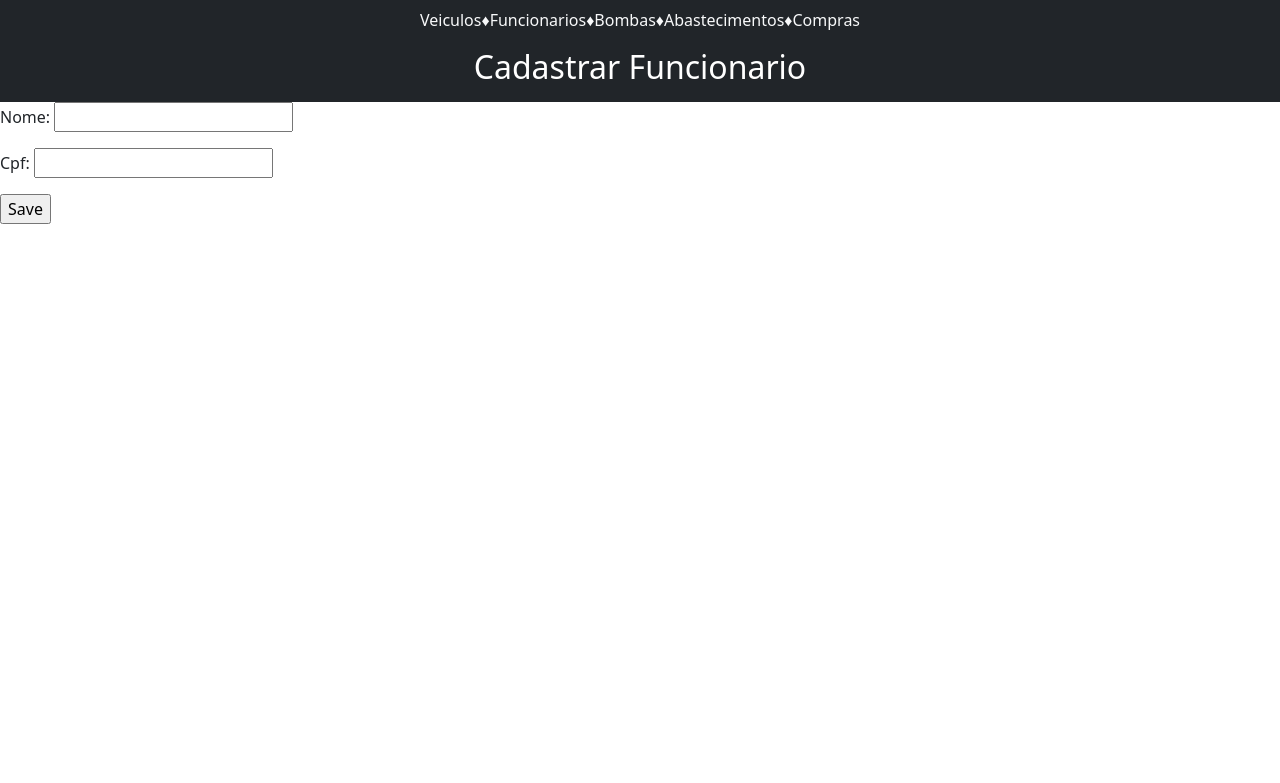
After one commit to yanneto22/ControleAbastecimento, a Django app: page /criarfunc/ in a window 1280 px wide. The commit adds this page. Shown: the top 783 px of the page. Run offline with Django 4.2, Linux system fonts and the light colour scheme.

Commit message:
Creates basicos

```diff
--- a/ControleAbastecimento/Abastecimento/static/css/style.css
+++ b/ControleAbastecimento/Abastecimento/static/css/style.css
@@ -1,7 +1,7 @@
 body {
     font-family: 'Roboto', sans-serif;
     margin: 0px;
-    background-color: black;
+    background: black;
 }
 
 a{
@@ -9,5 +9,6 @@ a{
 }
 
 a:hover{
- color:blueviolet;
+ font-size:25px;
+
 }
--- a/ControleAbastecimento/Abastecimento/templates/abastecimento/Abastecimento_list.html
+++ b/ControleAbastecimento/Abastecimento/templates/abastecimento/Abastecimento_list.html
@@ -1,8 +1,11 @@
 {% extends "abastecimento/base.html" %}
 {% block body %}
-    <h2>Lista de Abastecimentos</h2>
+<nav class="navbar bg-dark justify-content-center" style="color:white;"><h2>Lista de Abastecimentos</h2></nav>
         {% for object in object_list %}
         <h3>{{ object.nome }}</h3>
         <h3>{{ object.cpf }}</h3>
         {% endfor %}
+        <a href="{% url 'criar_abast' %}"><button type="button" class="btn btn-primary">Add Abastecimento</button></a>
+        <button type="button" class="btn btn-secondary">Update Abastecimento</button>
+        <button type="button" class="btn btn-dark">Delete Abastecimento</button>
 {% endblock %}
--- a/ControleAbastecimento/Abastecimento/templates/abastecimento/Bomba_list.html
+++ b/ControleAbastecimento/Abastecimento/templates/abastecimento/Bomba_list.html
@@ -1,8 +1,11 @@
 {% extends "abastecimento/base.html" %}
 {% block body %}
-    <h2>Lista de Bombas</h2>
+<nav class="navbar bg-dark justify-content-center" style="color:white;"><h2>Lista de Bombas</h2></nav>
         {% for object in object_list %}
         <h3>{{ object.nome }}</h3>
         <h3>{{ object.cpf }}</h3>
         {% endfor %}
+        <a href="{% url 'criar_bomba' %}"><button type="button" class="btn btn-primary">Add Bomba</button></a>
+        <button type="button" class="btn btn-secondary">Update Bomba</button>
+        <button type="button" class="btn btn-dark">Delete Bomba</button>
 {% endblock %}
--- a/ControleAbastecimento/Abastecimento/templates/abastecimento/CompraCombustivel_list.html
+++ b/ControleAbastecimento/Abastecimento/templates/abastecimento/CompraCombustivel_list.html
@@ -1,8 +1,11 @@
 {% extends "abastecimento/base.html" %}
 {% block body %}
-    <h2>Lista de Compras</h2>
+<nav class="navbar bg-dark justify-content-center" style="color:white;"><h2>Lista de Compras</h2></nav>
         {% for object in object_list %}
         <h3>{{ object.nome }}</h3>
         <h3>{{ object.cpf }}</h3>
         {% endfor %}
+        <a href="{% url 'criar_compra' %}"><button type="button" class="btn btn-primary">Add Compra</button></a>
+        <button type="button" class="btn btn-secondary">Update Compra</button>
+        <button type="button" class="btn btn-dark">Delete Compra</button>
 {% endblock %}
--- /dev/null
+++ b/ControleAbastecimento/Abastecimento/templates/abastecimento/Funcionario_form.html
@@ -0,0 +1,10 @@
+{% extends "abastecimento/base.html" %}
+{% block body %}
+    <nav class="navbar bg-dark justify-content-center" style="color:white;"><h2>Cadastrar Funcionario</h2></nav>
+    <form method="post">
+        {% csrf_token %}
+        {{ form.as_p }}
+        <input type="submit" value="Save">
+    </form>
+
+{% endblock %}
--- a/ControleAbastecimento/Abastecimento/templates/abastecimento/Funcionario_list.html
+++ b/ControleAbastecimento/Abastecimento/templates/abastecimento/Funcionario_list.html
@@ -1,8 +1,12 @@
 {% extends "abastecimento/base.html" %}
 {% block body %}
-    <h2>Lista de Funcionarios</h2>
+<nav class="navbar bg-dark justify-content-center" style="color:white;"><h2>Lista de Funcionarios</h2></nav>
         {% for object in object_list %}
+        <h3>{{ object.id }}</h3>
         <h3>{{ object.nome }}</h3>
         <h3>{{ object.cpf }}</h3>
         {% endfor %}
+        <a  href="{% url 'criar_func' %}"><button type="button" class="btn btn-primary">Add Funcionario</button></a>
+        <a href="#"><button type="button" class="btn btn-secondary">Update Funcionario</button></a>
+        <a href="#"><button type="button" class="btn btn-dark">Delete Funcionario</button></a>
 {% endblock %}
--- a/ControleAbastecimento/Abastecimento/templates/abastecimento/Veiculo_list.html
+++ b/ControleAbastecimento/Abastecimento/templates/abastecimento/Veiculo_list.html
@@ -2,12 +2,13 @@
 {% block body %}
     <nav class="navbar bg-dark justify-content-center" style="color:white;"><h2>Lista de Veiculos</h2></nav>
         {% for object in object_list %}
+        <h3>{{ object.id }}</h3>
         <h3>{{ object.placa }}</h3>
         <h3>{{ object.descricao }}</h3>
         <h3>{{ object.capacidadetanque }}</h3>
         {% endfor %}
 
-        <button type="button" class="btn btn-primary">Add Veiculo</button>
+        <a href="{% url 'criar_veic' %}"><button type="button" class="btn btn-primary">Add Veiculo</button></a>
         <button type="button" class="btn btn-secondary">Update Veiculo</button>
         <button type="button" class="btn btn-dark">Delete Veiculo</button>
 
--- a/ControleAbastecimento/Abastecimento/templates/abastecimento/base.html
+++ b/ControleAbastecimento/Abastecimento/templates/abastecimento/base.html
@@ -11,8 +11,8 @@
         <link href="https://cdn.jsdelivr.net/npm/bootstrap@5.2.2/dist/css/bootstrap.min.css" rel="stylesheet" integrity="sha384-Zenh87qX5JnK2Jl0vWa8Ck2rdkQ2Bzep5IDxbcnCeuOxjzrPF/et3URy9Bv1WTRi" crossorigin="anonymous">
     </head>
     <body>
-        <nav class="navbar bg-dark text-light justify-content-center"><a href="{% url 'veiculo_list' %}" class="link-hovery link-light text-decoration-none">Veiculos</a> ♦
-             <a href="{% url 'funcionario_list' %}" class="link-light">Funcionarios</a> ♦
+        <nav class="navbar bg-dark text-light justify-content-center"><a href="{% url 'veiculo_list' %}" class="link-light text-decoration-none">Veiculos</a> ♦
+             <a href="{% url 'funcionario_list' %}" class="link-light text-decoration-none">Funcionarios</a> ♦
              <a href="{% url 'bomba_list' %}" class="link-light text-decoration-none">Bombas</a> ♦
              <a href="{% url 'abastecimento_list' %}" class="link-light text-decoration-none">Abastecimentos</a> ♦
              <a href="{% url 'compra_list' %}" class="link-light text-decoration-none">Compras</a></nav>
--- a/ControleAbastecimento/Abastecimento/views.py
+++ b/ControleAbastecimento/Abastecimento/views.py
@@ -3,8 +3,9 @@ from turtle import home
 from django.shortcuts import render
 
 from Abastecimento.models import Abastecimento, Veiculo, Funcionario, Bomba, CompraCombustivel
-from django.views.generic import View, ListView
+from django.views.generic import View, ListView, CreateView, UpdateView, DeleteView
 from django.http import HttpResponse
+from django.views.generic.edit import CreateView
 
 
 # Create your views here.
@@ -22,3 +23,23 @@ class AbastecimentoList(ListView):
 
 class CompraList(ListView):
     model = CompraCombustivel
+
+class CreateFuncionario(CreateView):
+    model = Funcionario
+    fields = ['nome', 'cpf']
+
+class CreateVeiculo(CreateView):
+    model = Veiculo
+    fields = ['placa', 'descricao', 'capacidadetanque']
+
+class CreateBomba(CreateView):
+    model = Bomba
+    fields = ['tipocombustivel', 'capacidadebomba']
+
+class CreateAbastecimento(CreateView):
+    model = Abastecimento
+    fields = ['data', 'quantidadelitros', 'km_odometro']
+
+class CreateCompra(CreateView):
+    model = CompraCombustivel
+    fields = ['data', 'quantidadelitros', 'precolitro']
--- a/ControleAbastecimento/ControleAbastecimento/settings.py
+++ b/ControleAbastecimento/ControleAbastecimento/settings.py
@@ -118,12 +118,9 @@ USE_TZ = True
 # https://docs.djangoproject.com/en/4.0/howto/static-files/
 
 STATIC_URL = 'static/'
+STATIC_ROOT = 'static/'
 
 # Default primary key field type
 # https://docs.djangoproject.com/en/4.0/ref/settings/#default-auto-field
 
 DEFAULT_AUTO_FIELD = 'django.db.models.BigAutoField'
-
-STATICFILES_DIRS = [
-    os.path.join(BASE_DIR, 'Abastecimento/static')
-]
--- a/ControleAbastecimento/ControleAbastecimento/urls.py
+++ b/ControleAbastecimento/ControleAbastecimento/urls.py
@@ -17,7 +17,7 @@ from django.contrib import admin
 from django.urls import path
 from django.conf.urls.static import static
 from django.conf import settings
-from Abastecimento.views import VeiculosList, FuncionarioList, BombaList, AbastecimentoList, CompraList
+from Abastecimento.views import CreateAbastecimento, CreateBomba, CreateCompra, CreateFuncionario, CreateVeiculo, VeiculosList, FuncionarioList, BombaList, AbastecimentoList, CompraList
 
 urlpatterns = [
     path('admin/', admin.site.urls),
@@ -26,6 +26,11 @@ urlpatterns = [
     path('bombas/', BombaList.as_view(), name='bomba_list'),
     path('abastecimento/', AbastecimentoList.as_view(), name='abastecimento_list'),
     path('compras/', CompraList.as_view(), name='compra_list'),
+    path('criarfunc/', CreateFuncionario.as_view(success_url='/funcionario/'), name='criar_func'),
+    path('criarveic/', CreateVeiculo.as_view(success_url='/veiculos/'), name='criar_veic'),
+    path('criarbomba/', CreateBomba.as_view(success_url='/bombas/'), name='criar_bomba'),
+    path('criarabast/', CreateAbastecimento.as_view(success_url='/abastecimento/'), name='criar_abast'),
+    path('criarcompra/', CreateCompra.as_view(success_url='/compras/'), name='criar_compra'),
 ]
 
 urlpatterns += static(settings.STATIC_URL, document_root=settings.STATIC_ROOT)
```
Also changed, not shown: ControleAbastecimento/Abastecimento/templates/abastecimento/Abastecimento_form.html (added, +10 -0 lines), ControleAbastecimento/Abastecimento/templates/abastecimento/Bomba_form.html (added, +10 -0 lines), ControleAbastecimento/Abastecimento/templates/abastecimento/CompraCombustivel_form.html (added, +10 -0 lines), ControleAbastecimento/Abastecimento/templates/abastecimento/Veiculo_form.html (added, +10 -0 lines), ControleAbastecimento/db.sqlite3.
